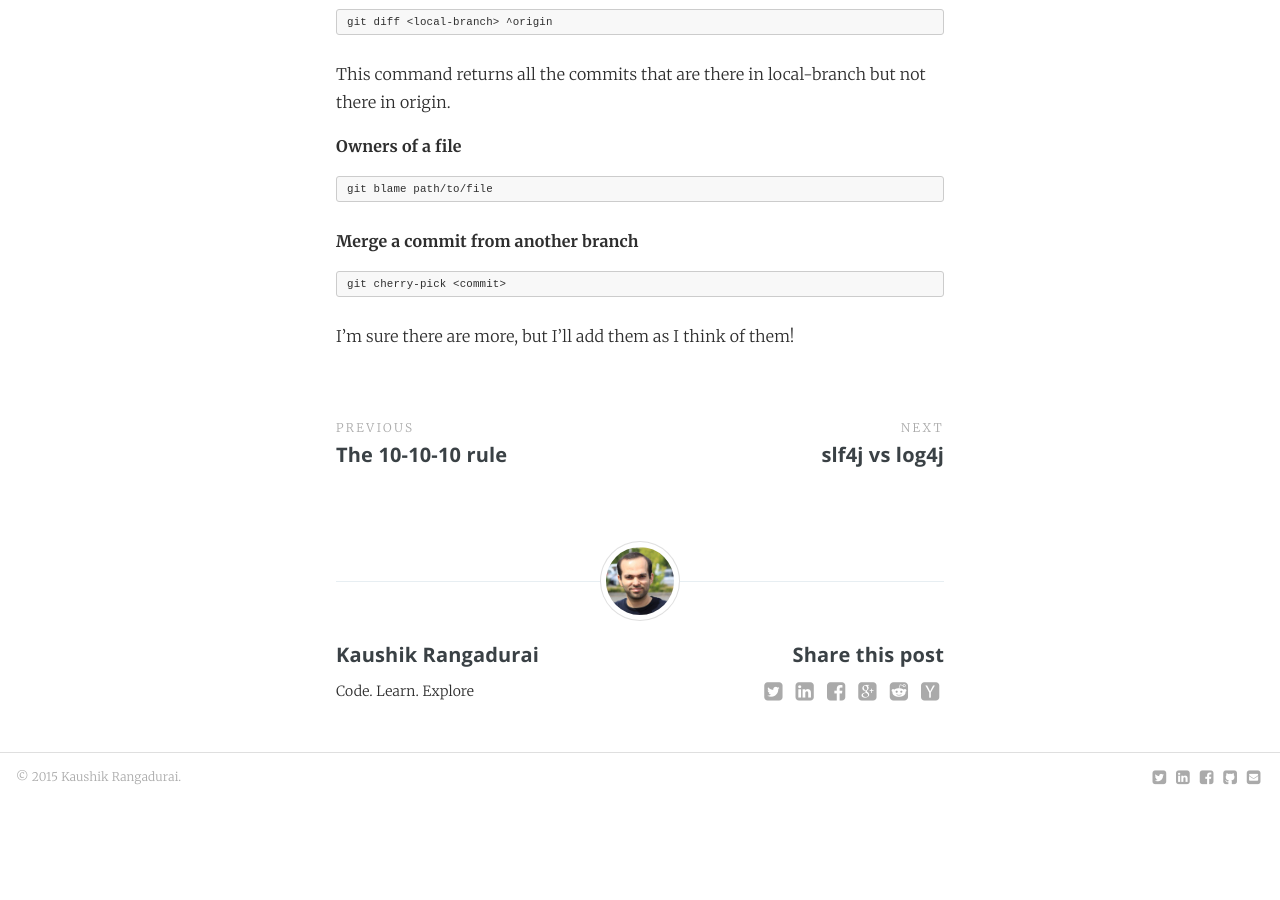
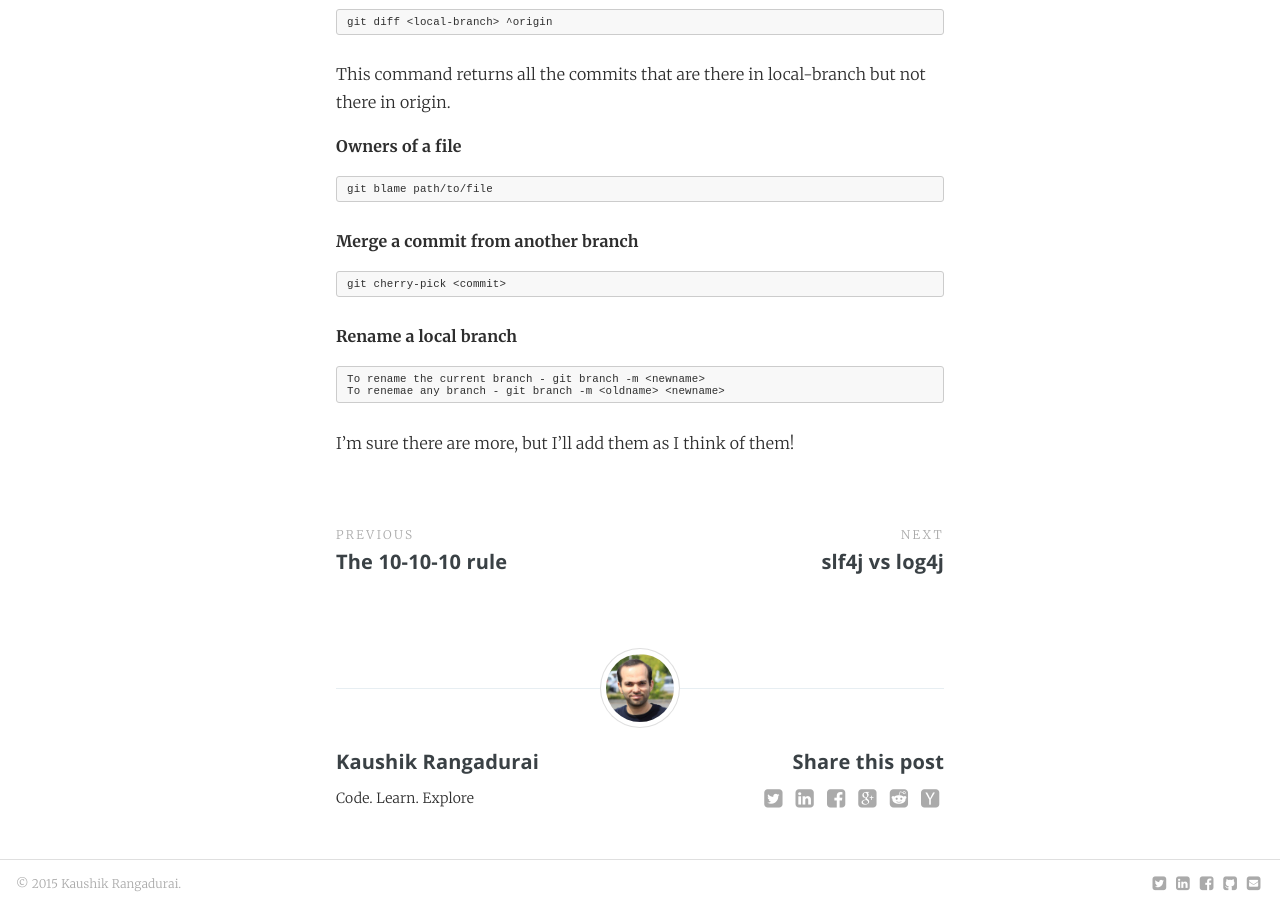
Before and after one commit to kaushik88/kaushik88.github.io, a Jekyll site: the page built from _posts/2015-10-07-git-hacks.md, in a window 1280 px wide and 900 px high, scrolled down 699 px. Built offline with Jekyll 4.4.1, drawn with Linux system fonts in a browser that asks for light colours; comment, search, counter and statistics services are not loaded; before the commit the page ends 1492 px from its top, so only the background shows below that.

Commit message:
Add rename local branches

```diff
--- a/_posts/2015-10-07-git-hacks.md
+++ b/_posts/2015-10-07-git-hacks.md
@@ -38,4 +38,9 @@ This command returns all the commits that are there in local-branch but not ther
 
 	git cherry-pick <commit>
 
+**Rename a local branch**
+
+	To rename the current branch - git branch -m <newname>
+	To renemae any branch - git branch -m <oldname> <newname>
+
 I'm sure there are more, but I'll add them as I think of them!
```
